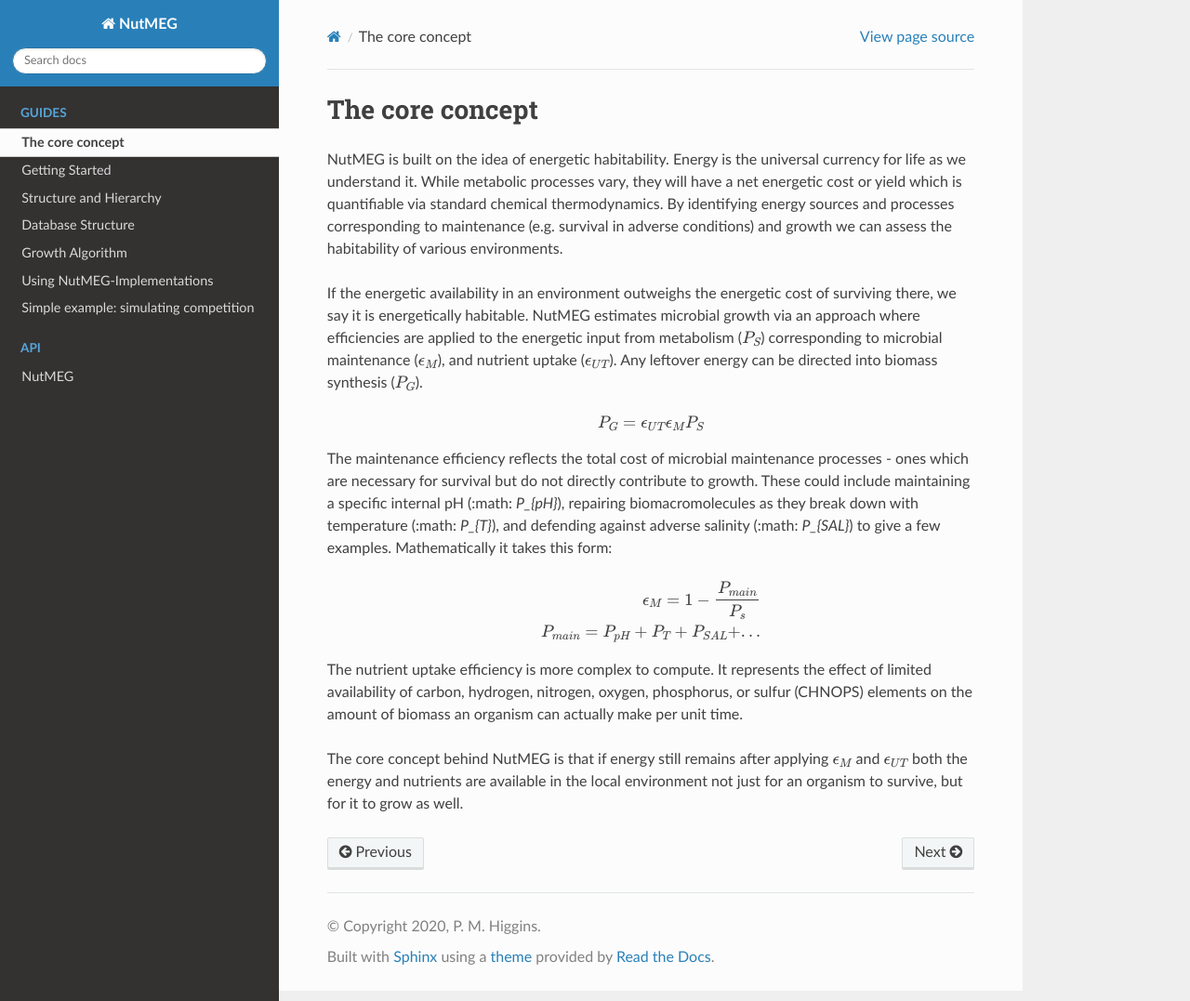
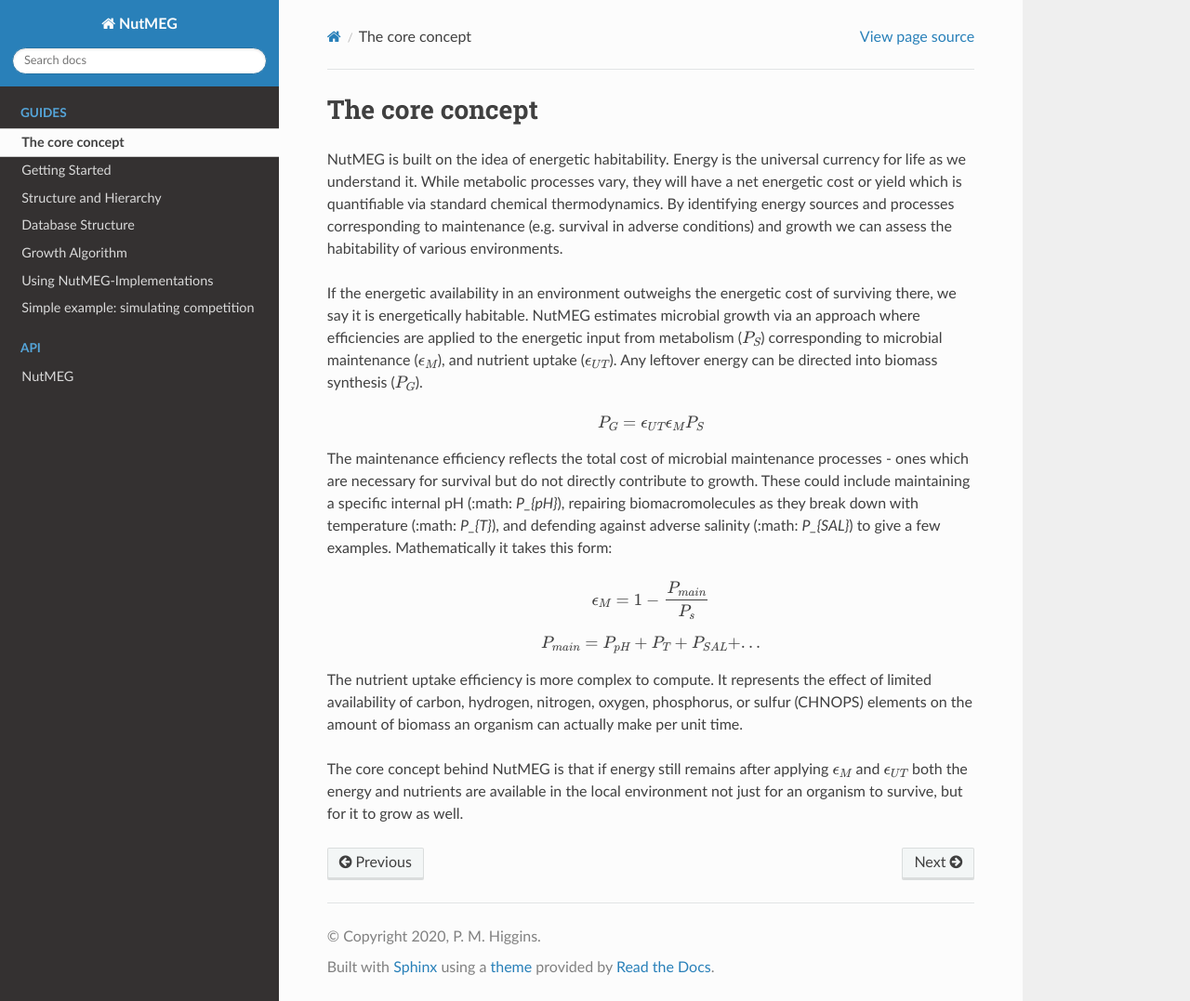
Before and after one commit to pmhiggins/NutMEG, a Sphinx documentation site: the page built from docs/guides/coreconcept.rst, in a window 1280 px wide and 1077 px high. Shown: the whole window at 93% size. Built offline with Sphinx 7.4.7 and the Read the Docs theme 2.0.0, drawn with Linux system fonts in a browser that asks for light colours.

Commit message:
Update coreconcept.rst

```diff
--- a/docs/guides/coreconcept.rst
+++ b/docs/guides/coreconcept.rst
@@ -26,7 +26,9 @@ temperature (:math: `P_{T}`), and defending against adverse salinity
 (:math: `P_{SAL}`) to give a few examples. Mathematically it takes this form:
 
 .. math::
-    \epsilon_{M} = 1-\frac{P_{main}}{P_{s}} \\
+    \epsilon_{M} = 1-\frac{P_{main}}{P_{s}}
+
+.. math::
     P_{main} = P_{pH} + P_{T} + P_{SAL} + ...
 
 The nutrient uptake efficiency is more complex to compute. It represents the effect
```
